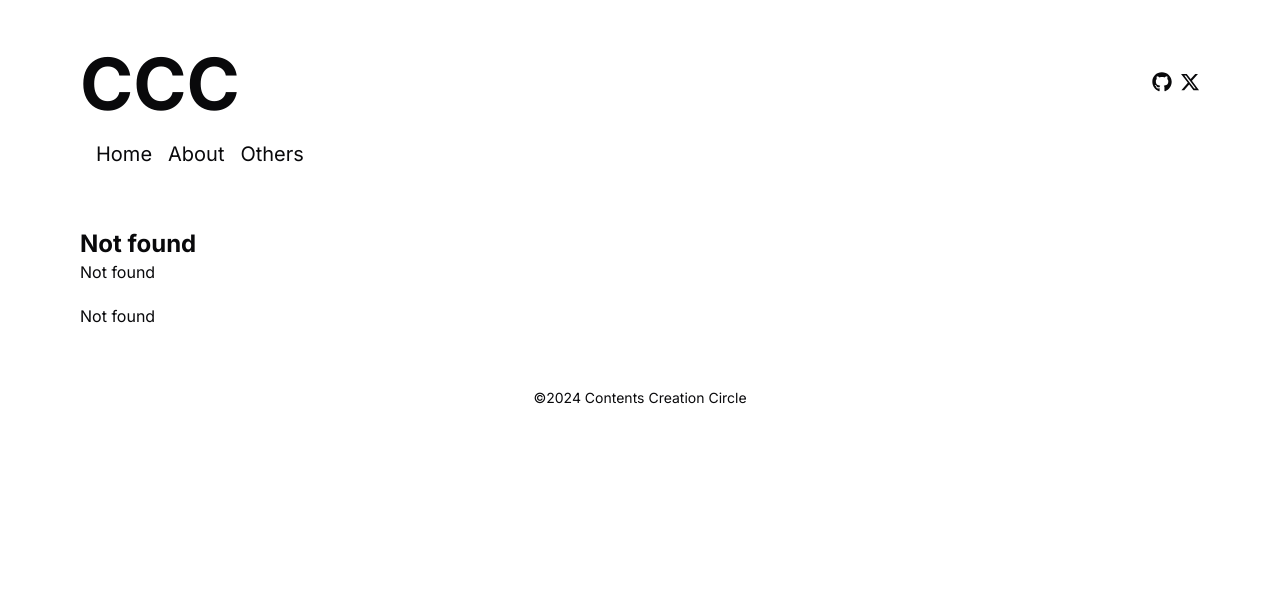
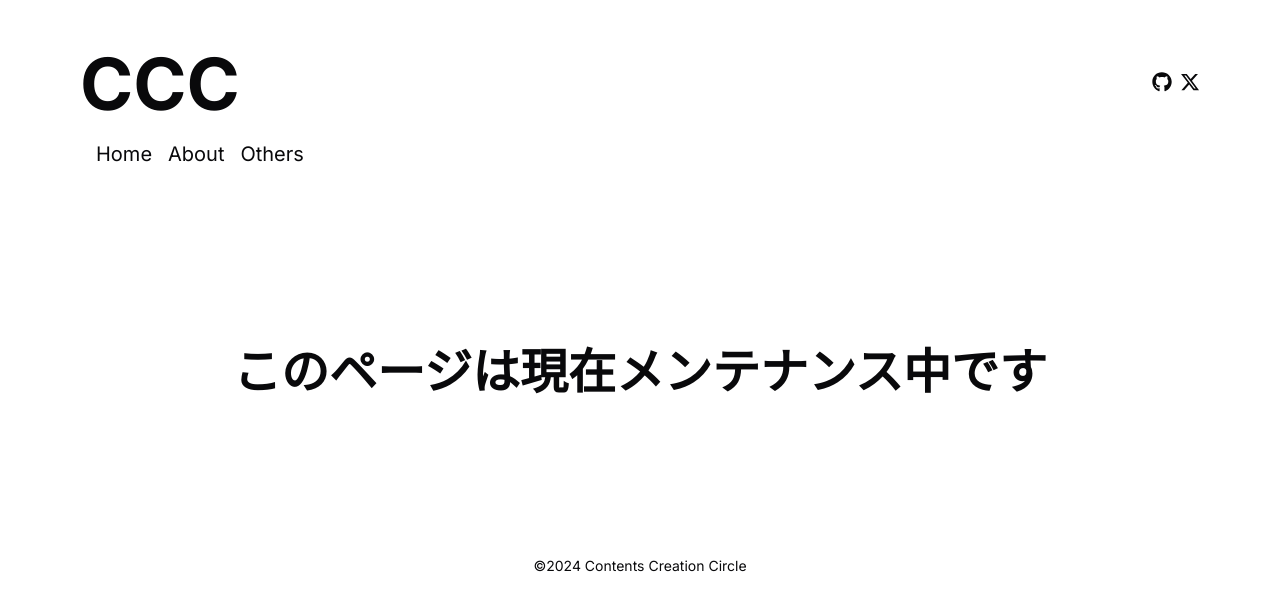
Before and after one commit to CC-Circle/CC-Circle-site, a Next.js app: page /others in a window 1280 px wide. Before the commit this address had no page. Shown: the top 610 px of the page. Built offline with nearby package versions, Linux system fonts and the light colour scheme.

Commit message:
add: others

```diff
--- /dev/null
+++ b/src/app/(app)/others/page.tsx
@@ -0,0 +1,8 @@
+import MainTenance from "@/components/maintenance";
+export default function Page() {
+  return (
+    <div>
+      <MainTenance />
+    </div>
+  );
+}
--- /dev/null
+++ b/src/components/maintenance/index.tsx
@@ -0,0 +1,7 @@
+export default function Page() {
+  return (
+    <div className="flex items-center justify-center py-40 text-5xl font-extrabold">
+      このページは現在メンテナンス中です
+    </div>
+  );
+}
```
